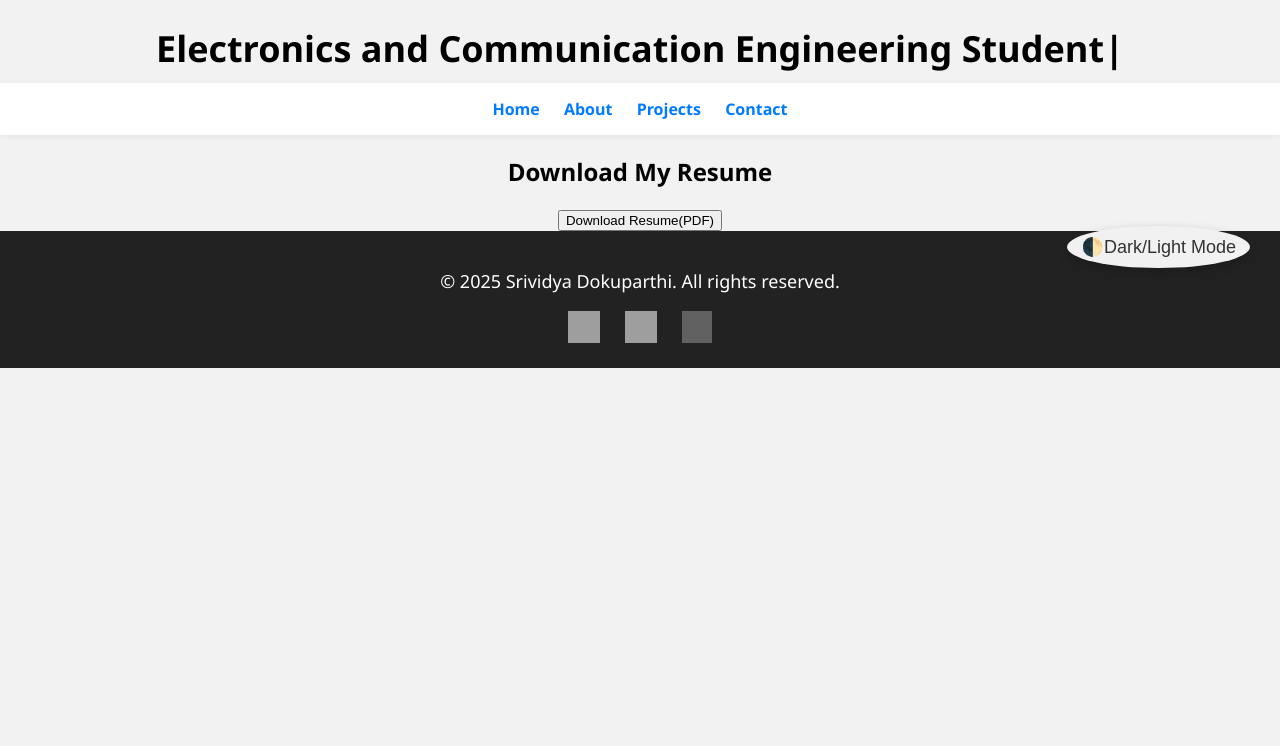
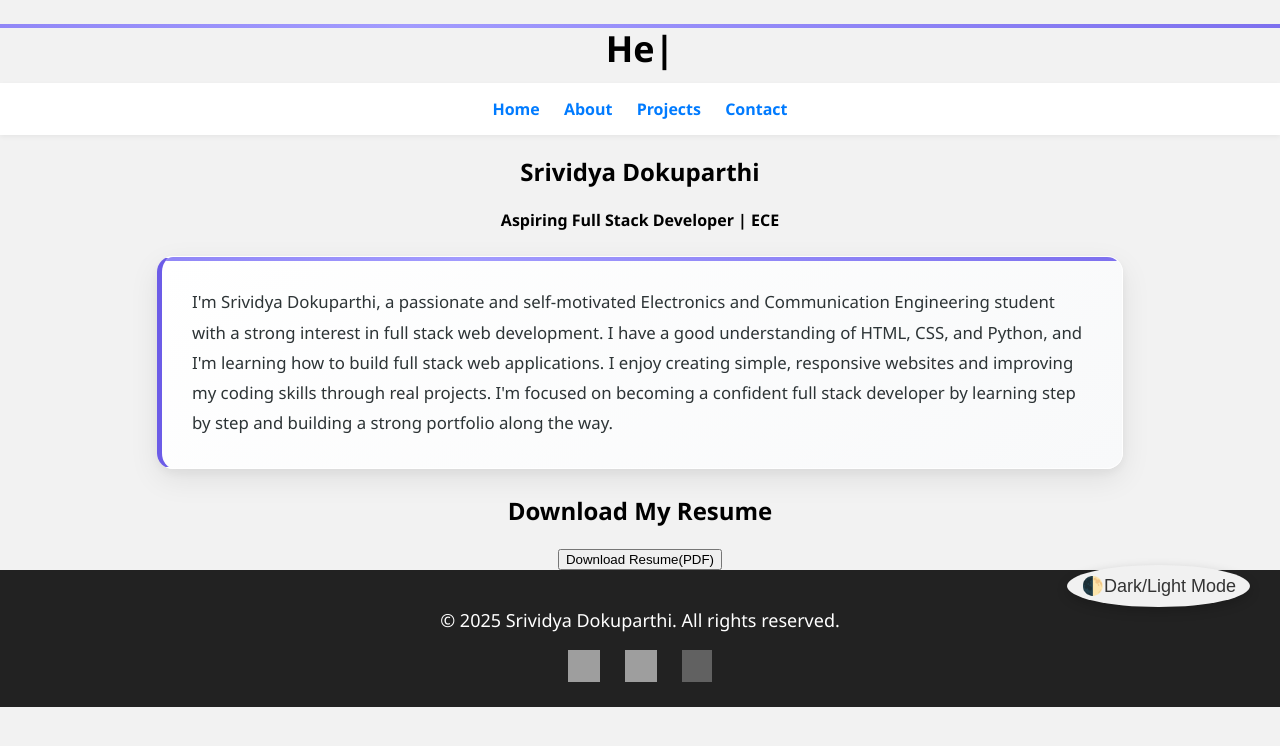
Before and after one commit to Dokuparthi-Srividya/Protfolio-website, a Flask app: template templates/index.html in a window 1280 px wide. Shown: the top 746 px of the page. Run offline with Flask 3, Linux system fonts and the light colour scheme; the template is opened without the code that fills it, so the values that code supplies are empty; grey boxes are pictures that could not be loaded.

Commit message:
Updated index.html with bio section

```diff
--- a/templates/index.html
+++ b/templates/index.html
@@ -20,6 +20,62 @@
     <a href="/projects">Projects</a>
     <a href="/contact">Contact</a>
 </nav>
+    <section class="profile-section" data-aos="fade-up">
+      <div class="profile-container">
+        <div class="profile-info">
+          <h2>Srividya Dokuparthi</h2>
+          <h4>Aspiring Full Stack Developer | ECE</h4>
+          <p style="
+    background: linear-gradient(145deg, #ffffff 0%, #f8f9fa 100%);
+    border-radius: 16px;
+    padding: 30px;
+    margin: 25px 0;
+    box-shadow: 0 10px 30px rgba(0, 0, 0, 0.08), 0 4px 12px rgba(0, 0, 0, 0.05);
+    border: 1px solid rgba(255, 255, 255, 0.7);
+    backdrop-filter: blur(10px);
+    transform: translateY(0);
+    transition: all 0.4s cubic-bezier(0.175, 0.885, 0.32, 1.275);
+    line-height: 1.8;
+    color: #2d3436;
+    position: relative;
+    overflow: hidden;
+    font-size: 1.05em;
+    border-left: 5px solid #6c5ce7;
+    text-align: left;
+    max-width: 900px;
+    margin: 25px auto;
+">
+    <style>
+        @keyframes gradientBG {
+            0% { background-position: 0% 50%; }
+            50% { background-position: 100% 50%; }
+            100% { background-position: 0% 50%; }
+        }
+
+        p:hover {
+            transform: translateY(-5px);
+            box-shadow: 0 15px 35px rgba(108, 92, 231, 0.15), 0 5px 15px rgba(0, 0, 0, 0.08);
+        }
+
+        p::before {
+            content: '';
+            position: absolute;
+            top: 0;
+            left: 0;
+            right: 0;
+            height: 4px;
+            background: linear-gradient(90deg, #6c5ce7, #a29bfe, #6c5ce7);
+            background-size: 200% 200%;
+            animation: gradientBG 3s ease infinite;
+        }
+    </style>
+    I'm Srividya Dokuparthi, a passionate and self-motivated Electronics and Communication Engineering student with a strong interest in full stack web development.
+    I have a good understanding of HTML, CSS, and Python, and I'm learning how to build full stack web applications. I enjoy creating simple, responsive websites and improving my coding skills through real projects.
+    I'm focused on becoming a confident full stack developer by learning step by step and building a strong portfolio along the way.
+</p>
+        </div>
+      </div>
+    </section>
 <section data-aos="fade-up"data-aos-delay="200">
     <h2>Download My Resume</h2>
     <a href="/resume" data-aos="zoom-in" data-aos-delay="400">
@@ -31,7 +87,7 @@
 
 <script>
     var typed = new Typed('#typed', {
-        strings: ["Hello,I'm Srividya Dokuparthi","Electronics and Communication Engineering Student"],
+        strings: ["Hello,I'm Srividya Dokuparthi","WELCOME TO MY PORTFOLIO"],
         typeSpeed: 50,
         backSpeed: 25,
         loop: true
```
Also changed, not shown: app.py (line endings or trailing spaces).
